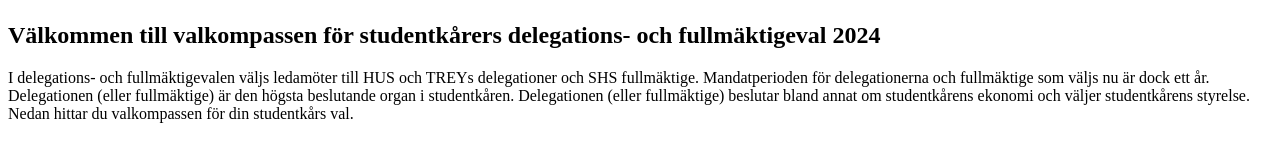
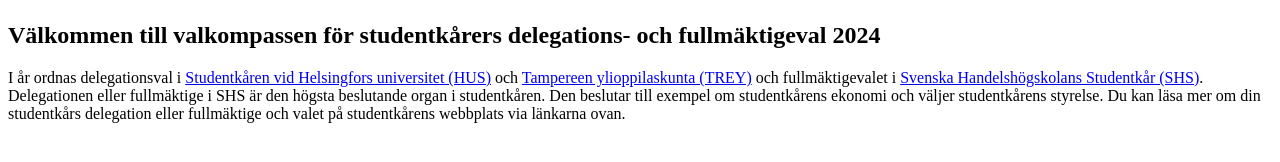
Before and after one commit to syl-fin/syl-fin.github.io, an Eleventy site: page src/sv/index.md in a window 1280 px wide. Shown: the part 552-714 px from the top of the page. Built offline with nearby package versions, Linux system fonts and the light colour scheme; Eleventy itself is replaced by a stand-in of ours; files that its build step writes are made by us from their sources.

Commit message:
feat: update the Swedish home page to match the Finnish and English ones

```diff
--- a/src/sv/index.md
+++ b/src/sv/index.md
@@ -6,9 +6,13 @@
 
 ## Välkommen till valkompassen för studentkårers delegations- och fullmäktigeval 2024
 
-I delegations- och fullmäktigevalen väljs ledamöter till HUS och TREYs
-delegationer och SHS fullmäktige. Mandatperioden för delegationerna och
-fullmäktige som väljs nu är dock ett år. Delegationen (eller fullmäktige) är den
-högsta beslutande organ i studentkåren. Delegationen (eller fullmäktige)
-beslutar bland annat om studentkårens ekonomi och väljer studentkårens styrelse.
-Nedan hittar du valkompassen för din studentkårs val.
+I år ordnas delegationsval i
+[Studentkåren vid Helsingfors universitet (HUS)](https://hyy.fi/sv/studentkaren/organisation/delegationen/delegationsval/)
+och
+[Tampereen ylioppilaskunta (TREY)](https://trey.fi/ylioppilaskunta/edustajistovaalit)
+och fullmäktigevalet i
+[Svenska Handelshögskolans Studentkår (SHS)](https://shs.fi/studentkaren/administration/fullmaktige/).
+Delegationen eller fullmäktige i SHS är den högsta beslutande organ i
+studentkåren. Den beslutar till exempel om studentkårens ekonomi och väljer
+studentkårens styrelse. Du kan läsa mer om din studentkårs delegation eller
+fullmäktige och valet på studentkårens webbplats via länkarna ovan.
```
